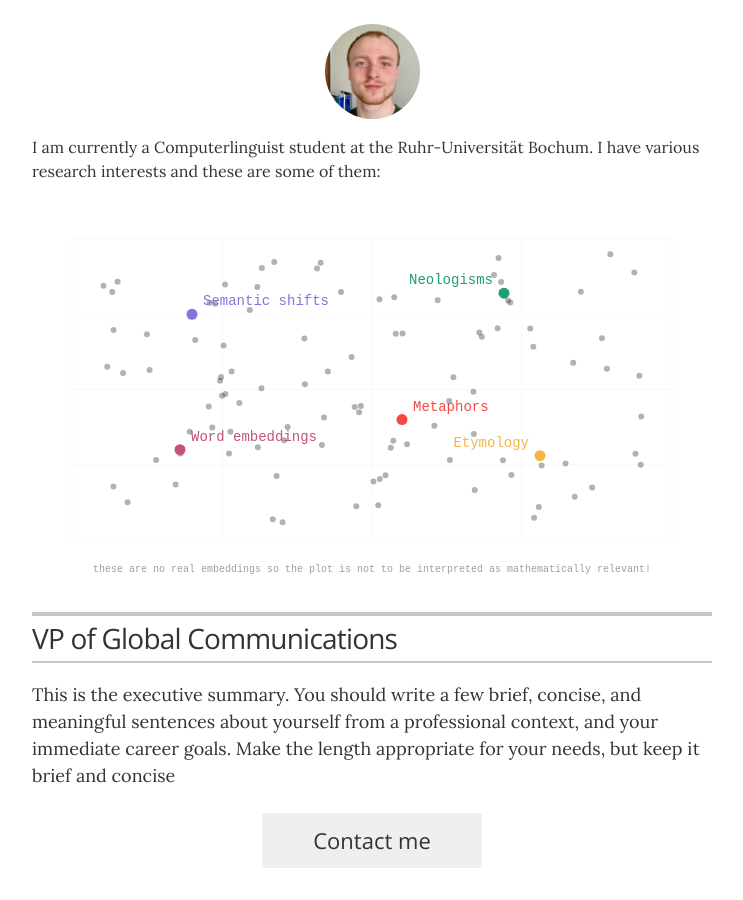
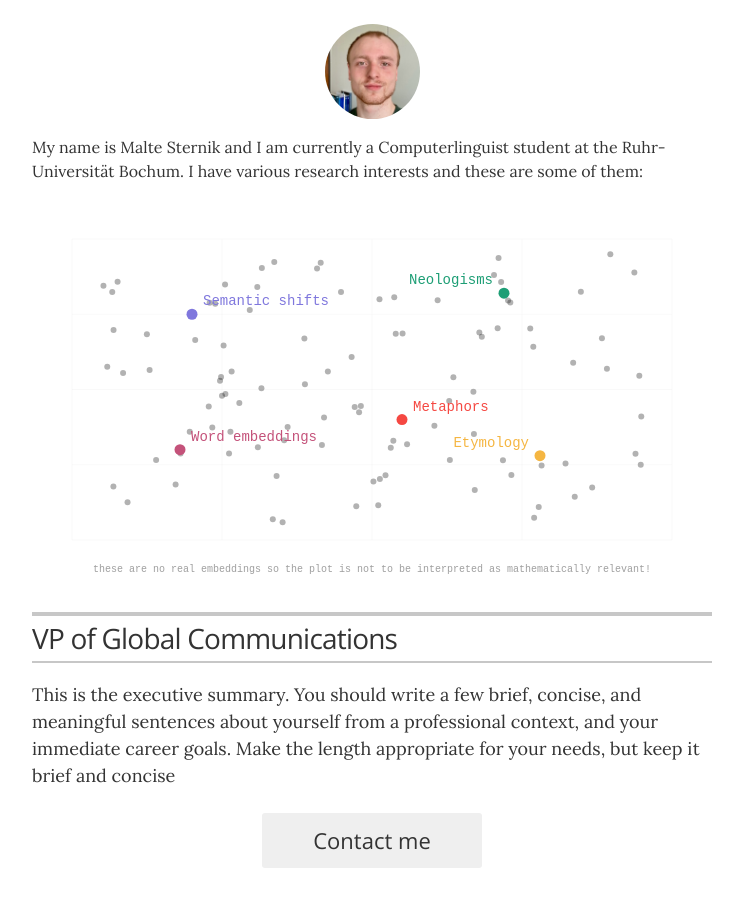
Before and after one commit to MalteSternik/MalteSternik.github.io, a Jekyll site: the page built from index.html, in a window 1280 px wide and 900 px high. Shown: the whole window, without its empty margins (268-1011 px from the left). Built offline with Jekyll 4.4.1, drawn with Linux system fonts in a browser that asks for light colours.

Commit message:
Update resume.html

```diff
--- a/_layouts/resume.html
+++ b/_layouts/resume.html
@@ -20,7 +20,7 @@
         <!-- <h1 class="header-name" itemprop="name">{{ site.resume_name }}</h1>  -->
 
         <!-- To display contact info here, change `display_header_contact_info` value in _config.yml to true -->
-        <p>I am currently a Computerlinguist student at the Ruhr-Universität Bochum. I have various research interests and these are some of them: </p>
+        <p>My name is Malte Sternik and I am currently a Computerlinguist student at the Ruhr-Universität Bochum. I have various research interests and these are some of them: </p>
         {% raw %}
           <style>
           .tsne-wrap { position: relative; max-width: 700px; margin: 0 auto; }
```
